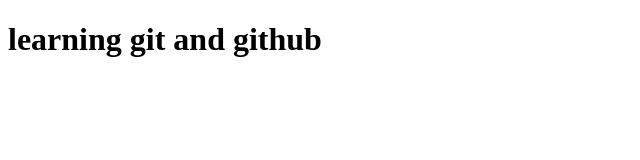
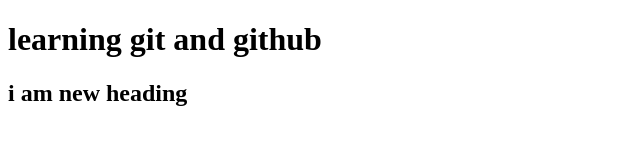
Before and after one commit to zubair-shah/learning-git, a plain HTML site: page index.html in a window 1280 px wide. Shown: the whole page, without its empty margins (0-640 px from the left). Drawn offline with Linux system fonts and the light colour scheme.

Commit message:
added new heading

```diff
--- a/index.html
+++ b/index.html
@@ -10,5 +10,9 @@
         learning git and github
     </h1>
 
+    <h2>
+        i am new heading
+    </h2>
+
 </body>
 </html>
```
